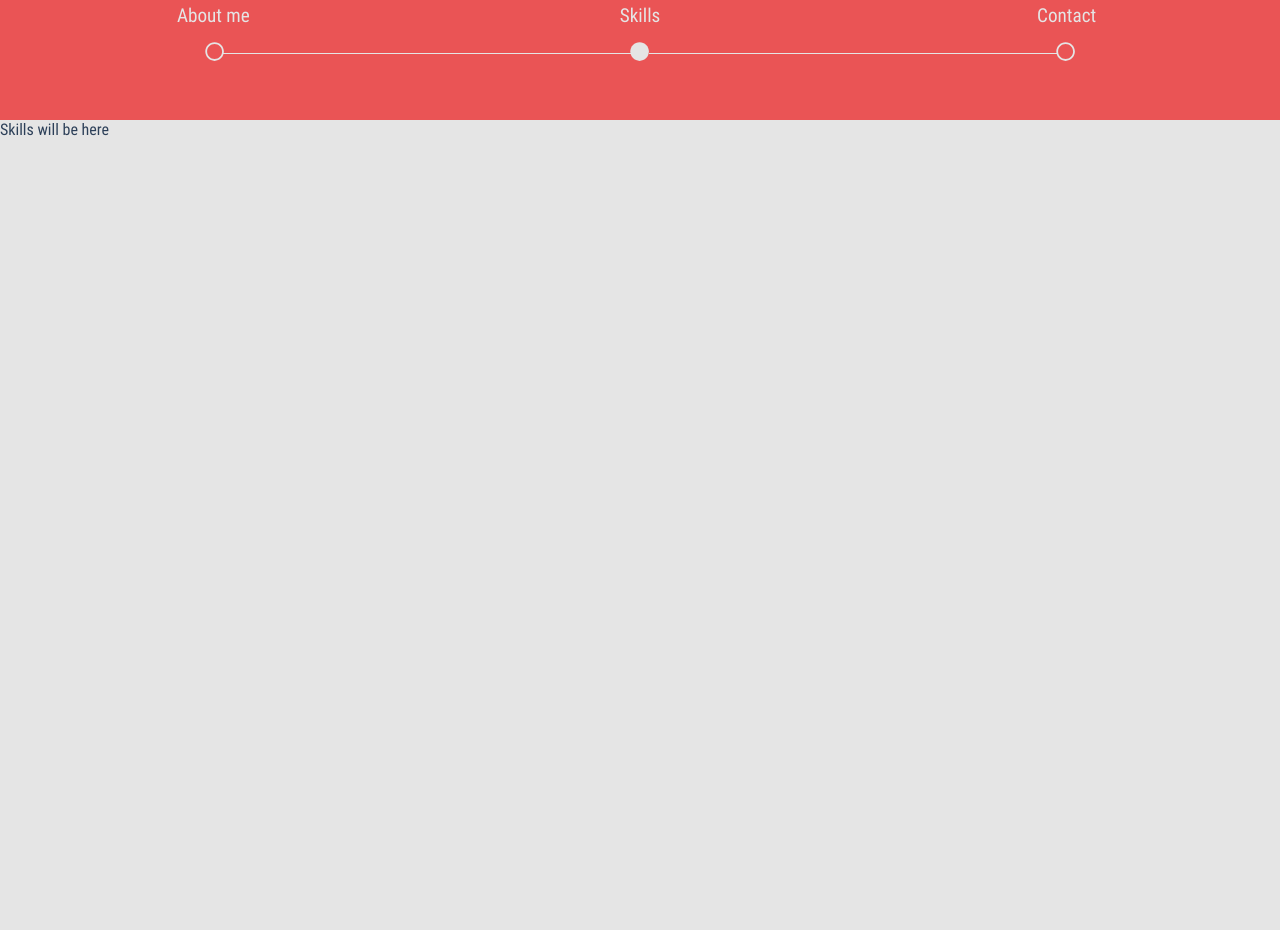
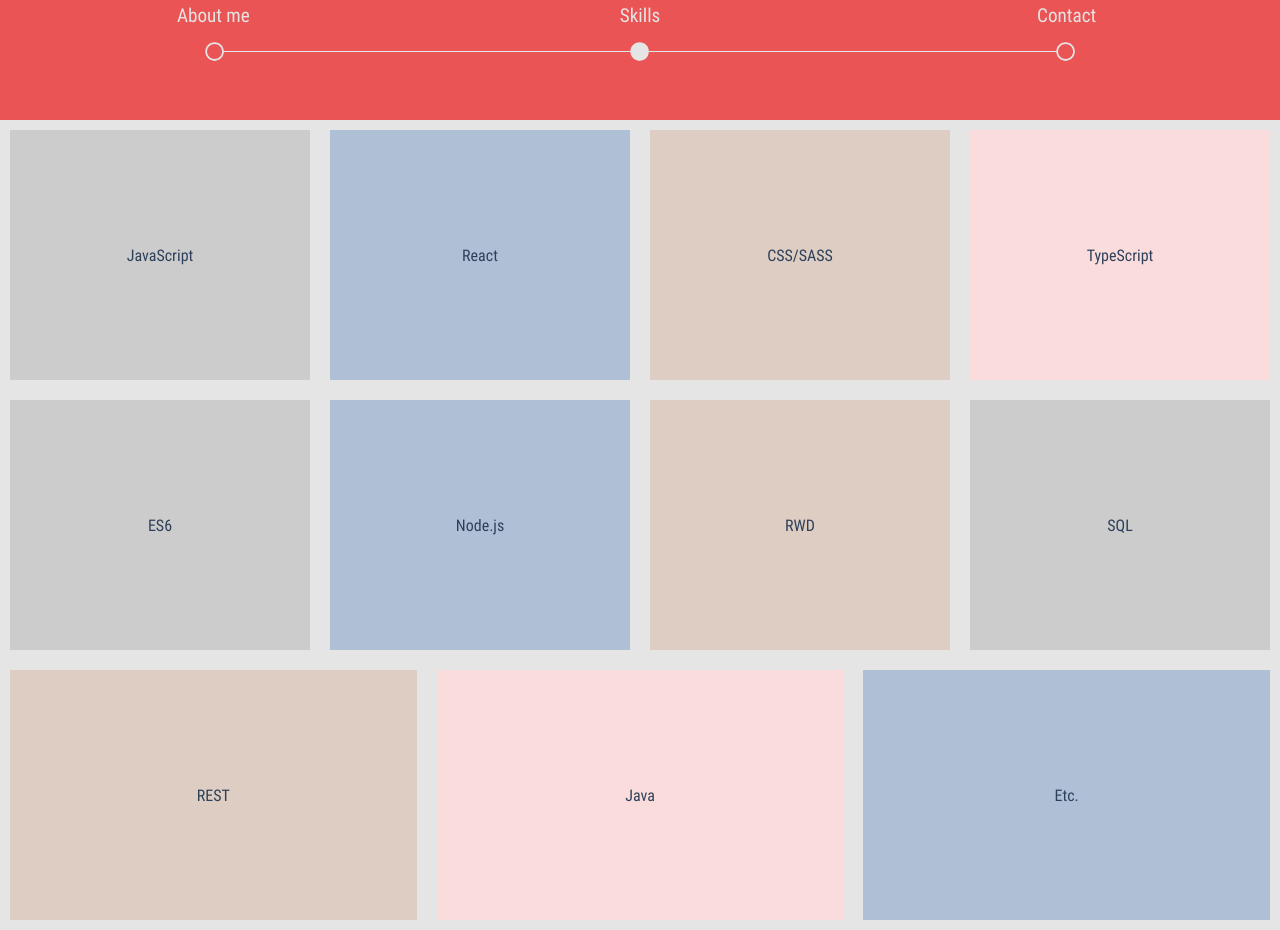
Before and after one commit to Ard2148810/portfolio, a React (Create React App) app: page /skills in a window 1280 px wide. Shown: the part 840-1770 px from the top of the page. Before the commit the page ends 1600 px from the top, so only its background shows below. Built offline with nearby package versions, Linux system fonts and the light colour scheme.

Commit message:
Skill tab

```diff
--- /dev/null
+++ b/src/components/ContentScroller/About.tsx
@@ -0,0 +1,13 @@
+import React from "react";
+
+class About extends React.Component<{}, {}> {
+    render() {
+        return (
+            <div>
+                About me
+            </div>
+        )
+    }
+}
+
+export default About
--- a/src/components/ContentScroller/Content.tsx
+++ b/src/components/ContentScroller/Content.tsx
@@ -3,6 +3,7 @@ import "../../style/Content.sass"
 import { Switch, Route } from "react-router-dom"
 import Contact from "./Contact";
 import Skills from "./Skills";
+import About from "./About";
 
 class Content extends React.Component<{}, {}> {
     render() {
@@ -16,7 +17,7 @@ class Content extends React.Component<{}, {}> {
                         <Contact/>
                     </Route>
                     <Route path="*">
-                        About me...
+                        <About/>
                     </Route>
                 </Switch>
             </div>
--- a/src/components/ContentScroller/Skills.tsx
+++ b/src/components/ContentScroller/Skills.tsx
@@ -1,10 +1,24 @@
 import React from "react";
+import "../../style/Skills.sass"
+import SkillItem from "../../style/SkillItem";
 
 class Skills extends React.Component<{}, {}>{
     render() {
         return (
-            <div>
-                Skills will be here
+            <div className="content-skills">
+                <div className="skill-item-container">
+                    <SkillItem text={"JavaScript"} color={2}/>
+                    <SkillItem text={"React"} color={3}/>
+                    <SkillItem text={"CSS/SASS"} color={1}/>
+                    <SkillItem text={"TypeScript"} color={4}/>
+                    <SkillItem text={"ES6"} color={2}/>
+                    <SkillItem text={"Node.js"} color={3}/>
+                    <SkillItem text={"RWD"} color={1}/>
+                    <SkillItem text={"SQL"} color={2}/>
+                    <SkillItem text={"REST"} color={1}/>
+                    <SkillItem text={"Java"} color={4}/>
+                    <SkillItem text={"Etc."} color={3}/>
+                </div>
             </div>
         )
     }
--- a/src/style/Navigation.sass
+++ b/src/style/Navigation.sass
@@ -30,7 +30,7 @@
 %connect
   border-bottom: 1px solid
   flex: 1
-  margin-bottom: 7.5px
+  margin-bottom: 9px
   margin-left: -1px
   margin-right: -1px
   overflow: visible
--- /dev/null
+++ b/src/style/SkillItem.tsx
@@ -0,0 +1,16 @@
+import React from "react";
+
+type SkillItemProps = {
+    text: string,
+    color: number
+}
+
+const SkillItem = ({ text, color }: SkillItemProps)  => {
+    return (
+        <div className={`skill-item skill-item-${color}`} >
+            <p>{text}</p>
+        </div>
+    )
+}
+
+export default SkillItem;
--- /dev/null
+++ b/src/style/Skills.sass
@@ -0,0 +1,38 @@
+@import "base"
+$itemColor: $colorPrimary
+
+.content-skills
+  min-height: 80vh
+
+.skill-item-container
+  display: flex
+  flex-direction: row
+  flex-wrap: wrap
+  min-height: 80vh
+
+
+.skill-item
+  display: flex
+  min-height: 250px
+  flex: 1 250px
+  margin: 10px
+  justify-content: center
+  align-items: center
+  transition: transform 0.8s
+  &-1
+    background-color: $colorAlt1
+  &-2
+    background-color: darken($colorAlt2, 10%)
+  &-3
+    background-color: lighten($colorPrimary, 50%)
+  &-4
+    background-color: lighten($colorSecondary, 30%)
+
+.skill-item:hover
+  transform: scale(1.05, 1.05)
+
+
+@media screen and (max-width: 1080px)
+  .skill-item
+    min-height: 150px
+    flex: 1 150px
```
